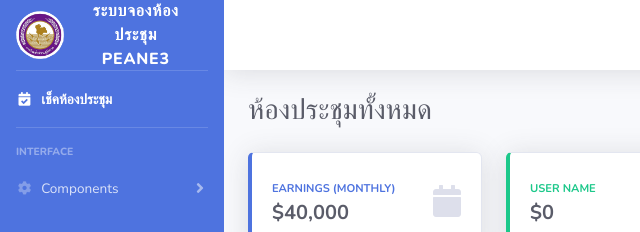
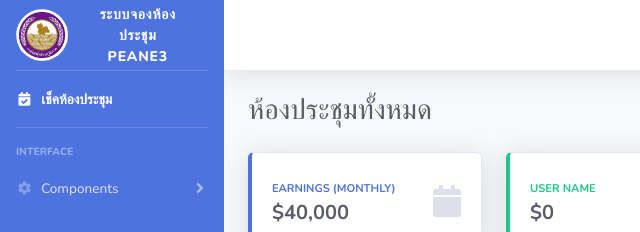
Before and after one commit to peane3mtrv/peane3mtrv.github.io, a website with bundled scripts: page index.html in a window 1280 px wide. Shown: the top 232 px of the page, 0-640 px from the left. Built offline with nearby package versions, Linux system fonts and the light colour scheme; no server answers.

```diff
--- a/index.html
+++ b/index.html
@@ -35,7 +35,7 @@
                 <div class="sidebar-brand-icon">
                     <img class="img-fluid" src="img/logopea.png" alt="Logo" style="width: 100px; height: auto;">
                 </div>
-                <div class="sidebar-brand-text mx-4">ระบบจองห้องประชุม PEANE3</div>
+                <div class="sidebar-brand-text mx-4" style="font-size: 14px;" >ระบบจองห้องประชุม PEANE3</div>
             </a>
 
             <!-- Divider -->
```
